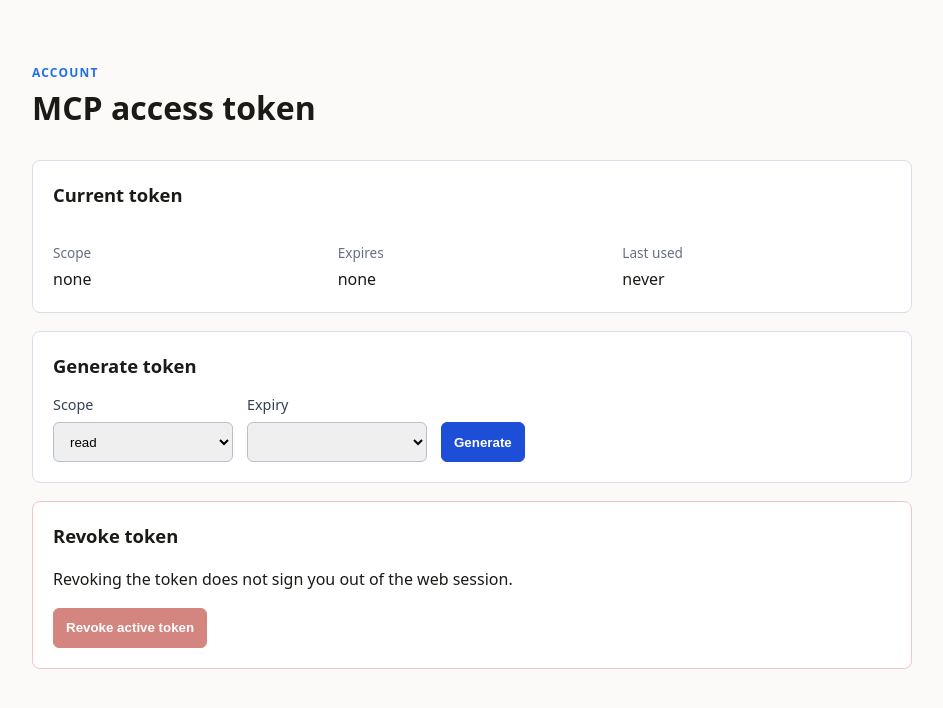
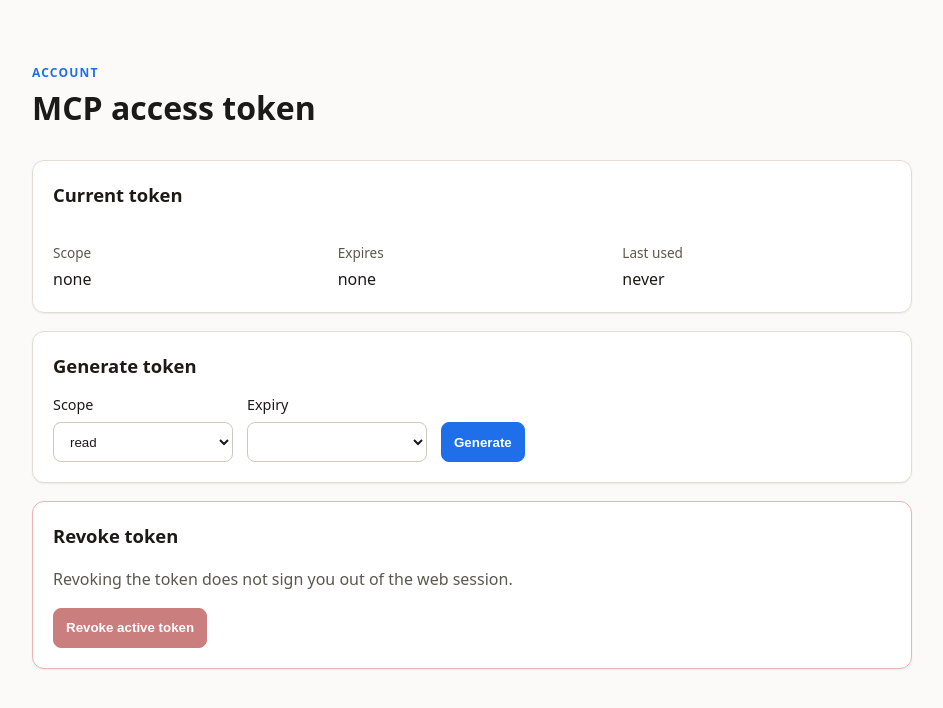
Before and after one commit to ching-kuo/meme-mcp, a FastAPI app: template src/meme_mcp/web/templates/account.html in a window 1280 px wide. Shown: the top 708 px of the page, without its empty margins (168-1111 px from the left). Run offline with FastAPI, Linux system fonts and the light colour scheme; the template is opened without the code that fills it, so the values that code supplies are empty; parts of the project's set-up code (start-up, migrations or seed data) failed here and were passed over; some libraries are stand-ins or nearby versions.

Commit message:
fix(web): drive account page colors off shared theme tokens
The account stylesheet hardcoded a light palette (white panels, inherited
text color) while the shared styles.css switches --text to a light color
under prefers-color-scheme: dark, leaving panel headings and labels
unreadable in dark mode. Replace the hardcoded hex values with the :root
design tokens so the page tracks both schemes, matching upload.css.

```diff
--- a/src/meme_mcp/web/static/account.css
+++ b/src/meme_mcp/web/static/account.css
@@ -1,3 +1,7 @@
+/* Account / PAT management. Colors are driven entirely by the shared design
+   tokens in styles.css so the page tracks light and dark schemes -- earlier this
+   sheet hardcoded white panels and relied on inherited text color, which went
+   invisible once the body switched to light-on-dark text in dark mode. */
 .account {
   max-width: 920px;
   margin: 0 auto;
@@ -11,26 +15,29 @@
 .account__header h1 {
   margin: 0;
   font-size: 2rem;
+  color: var(--text);
 }
 
 .account__lede {
-  color: #5a6678;
+  color: var(--muted);
   margin: 8px 0 0;
 }
 
 .token-panel,
 .token-reveal {
-  border: 1px solid #d9dee8;
-  border-radius: 8px;
+  border: 1px solid var(--border);
+  border-radius: var(--radius-lg);
   padding: 20px;
   margin-top: 18px;
-  background: #fff;
+  background: var(--surface);
+  box-shadow: var(--shadow-1);
 }
 
 .token-panel h2,
 .token-reveal h2 {
   margin: 0 0 14px;
   font-size: 1.15rem;
+  color: var(--text);
 }
 
 .token-panel__status {
@@ -49,19 +56,19 @@
 }
 
 .token-badge--active {
-  background: #ddf7e8;
-  color: #17633a;
+  background: var(--success-bg);
+  color: var(--success-text);
 }
 
 .token-badge--expired,
 .token-badge--revoked {
-  background: #fff0d8;
-  color: #8a4b00;
+  background: var(--warning-bg);
+  color: var(--warning-text);
 }
 
 .token-badge--none {
-  background: #edf1f7;
-  color: #445165;
+  background: var(--surface-sunken);
+  color: var(--muted);
 }
 
 .token-facts {
@@ -76,13 +83,14 @@
 }
 
 .token-facts dt {
-  color: #667085;
+  color: var(--muted);
   font-size: 0.85rem;
   margin-bottom: 4px;
 }
 
 .token-facts dd {
   margin: 0;
+  color: var(--text);
   overflow-wrap: anywhere;
 }
 
@@ -97,7 +105,7 @@
   display: grid;
   gap: 6px;
   min-width: 180px;
-  color: #344054;
+  color: var(--text);
   font-size: 0.9rem;
 }
 
@@ -106,27 +114,51 @@
 .token-panel--danger button,
 .token-copy-row button {
   min-height: 40px;
-  border-radius: 6px;
-  border: 1px solid #b8c0cc;
+  border-radius: var(--radius);
+  border: 1px solid var(--border-strong);
   padding: 0 12px;
+}
+
+.token-form select {
+  color: var(--text);
+  background: var(--surface);
 }
 
 .token-form button,
 .token-copy-row button {
-  background: #1d4ed8;
-  border-color: #1d4ed8;
-  color: #fff;
+  background: var(--accent);
+  border-color: var(--accent);
+  color: var(--on-accent);
   font-weight: 700;
+  cursor: pointer;
+}
+
+.token-form button:hover,
+.token-copy-row button:hover,
+.token-panel--danger button:hover:not(:disabled) {
+  filter: brightness(0.96);
+}
+
+.token-form button:focus-visible,
+.token-copy-row button:focus-visible,
+.token-panel--danger button:focus-visible,
+.token-form select:focus-visible {
+  outline: 2px solid var(--focus);
+  outline-offset: 2px;
 }
 
 .token-note {
-  color: #8a4b00;
+  color: var(--warning-text);
   margin-bottom: 0;
 }
 
 .token-reveal {
-  border-color: #8bb5ff;
-  background: #f7fbff;
+  border-color: color-mix(in srgb, var(--accent) 40%, var(--border));
+  background: color-mix(in srgb, var(--accent) 8%, var(--surface));
+}
+
+.token-reveal p {
+  color: var(--muted);
 }
 
 .token-copy-row {
@@ -138,21 +170,27 @@
   flex: 1;
   min-width: 0;
   overflow-wrap: anywhere;
-  border: 1px solid #ccd6e5;
-  border-radius: 6px;
-  background: #fff;
+  color: var(--text);
+  border: 1px solid var(--border);
+  border-radius: var(--radius);
+  background: var(--surface);
   padding: 10px;
 }
 
 .token-panel--danger {
-  border-color: #f0c5c5;
+  border-color: var(--danger-border);
+}
+
+.token-panel--danger p {
+  color: var(--muted);
 }
 
 .token-panel--danger button {
-  background: #b42318;
-  border-color: #b42318;
-  color: #fff;
+  background: var(--danger-text);
+  border-color: var(--danger-text);
+  color: var(--on-accent);
   font-weight: 700;
+  cursor: pointer;
 }
 
 button:disabled {
```
Also changed, not shown: docs/ARCHITECTURE.md (+4 -1 lines).
